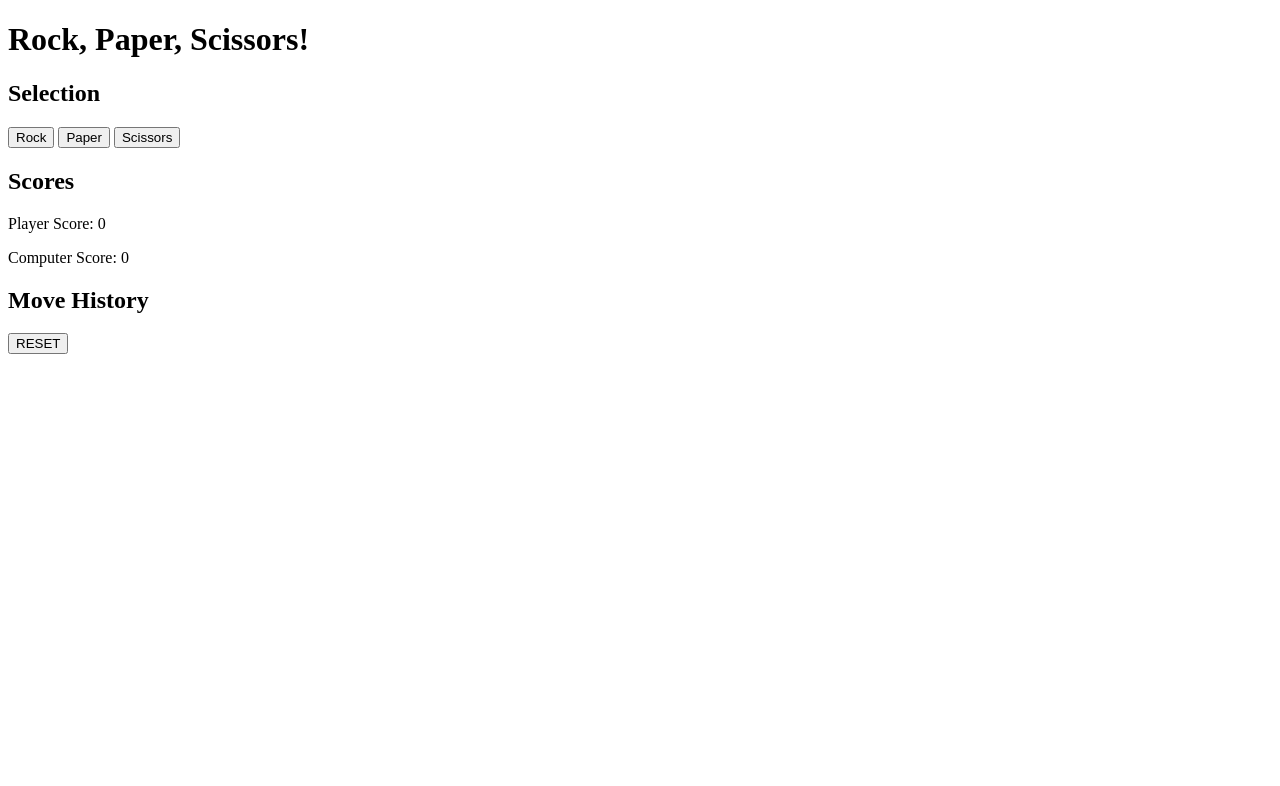
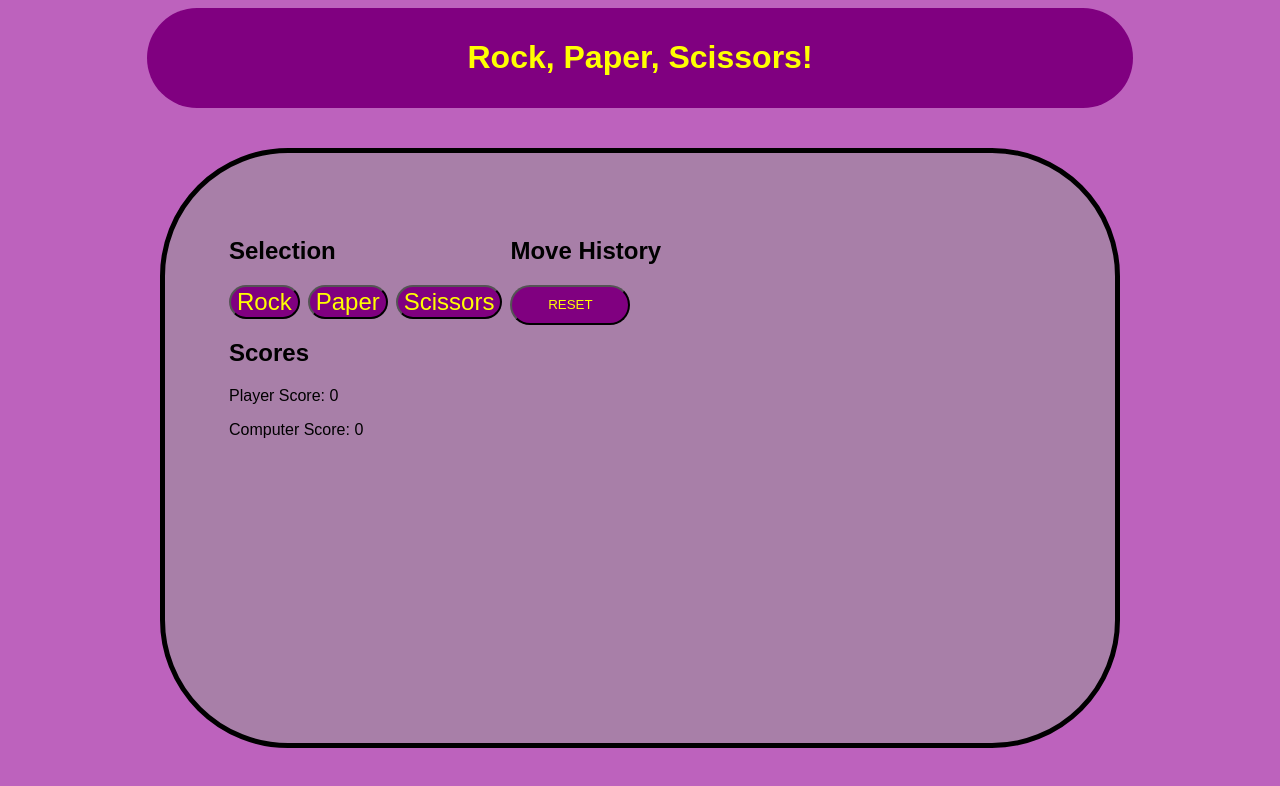
Before and after one commit to TEKKSUNN/rps-project, a plain HTML site: page index.html in a window 1280 px wide. Drawn offline with Linux system fonts and the light colour scheme.

Commit message:
Style webpage

```diff
--- a/index.html
+++ b/index.html
@@ -3,26 +3,34 @@
     <head>
         <meta charset="UTF-8" lang="en">
         <title>Rock Paper Scissors</title>
+        <link rel="stylesheet" href="./style.css">
         <script src="./script.js" defer></script>
     </head>
     <body>
         <header>
             <h1>Rock, Paper, Scissors!</h1>
         </header>
+
+        <main>
+            <div class="column">
+                <h2>Selection</h2>
                 <div id="buttons">
-            <h2>Selection</h2>
                     <button class="btn" id="rock">Rock</button>
                     <button class="btn" id="paper">Paper</button>
                     <button class="btn" id="scissors">Scissors</button>
                 </div>
-        <div id="results">
+                <div id="scores">
                     <h2>Scores</h2>
                     <p>Player Score: <span id="player-score">0</span></p>
                     <p>Computer Score: <span id="computer-score">0</span></p>
+                </div>
+            </div>
+            <div id="results">
                 <h2>Move History</h2>
                 <button id="reset">RESET</button>
                 <div id="move-history">
                 </div>
             </div>
+        </main>
     </body>
 </html>
--- a/script.js
+++ b/script.js
@@ -66,6 +66,7 @@ function playRound(humanChoice, computerChoice)
     }
     roundCount++;
     const moveLog = document.createElement('div');
+    moveLog.classList = "move-logs";
     const resultText = document.createElement('p');
     let showMoves = () => {
         console.log(`You played ${humanChoice}, computer played ${computerChoice}`);
@@ -80,6 +81,9 @@ function playRound(humanChoice, computerChoice)
         moveLog.appendChild(computerMove);
         moveLog.appendChild(resultText);
         moveHistory.insertBefore(moveLog, moveHistory.firstChild);
+        if (roundCount > 3) {
+            moveHistory.removeChild(moveHistory.lastElementChild);
+        }
     };
     let showWin = () => {
         console.log("WIN!");
--- /dev/null
+++ b/style.css
@@ -0,0 +1,82 @@
+* {
+    font-family: sans-serif;
+}
+
+button {
+    display: inline-block;
+    background-color: purple;
+    color: yellow;
+    border-radius: 2vw;
+}
+
+body {
+    background-color: rgb(189, 98, 189);
+    display: flex;
+    justify-content: center;
+    align-items: center;
+    flex-direction: column;
+}
+header {
+    display: flex;
+    background-color: purple;
+    border-radius: 50rem;
+    align-items: center;
+    justify-content: center;
+    padding: 10px 25vw;
+    margin-bottom: 5vh;
+    color: yellow;
+}
+
+main {
+    display: flex;
+    flex-direction: row;
+    flex-wrap: wrap;
+    background-color: rgb(168, 127, 168);
+    border: 5px solid black;
+    border-radius: 10vw;
+    height: 75vh;
+    width: 75vw;
+    padding: 5vw;
+    box-sizing: border-box;
+    gap: 8px;
+}
+
+main #buttons {
+    display: flex;
+    flex-direction: row;
+    flex: 1;
+    gap: 8px;
+}
+
+main #buttons .btn {
+    font-size: 24px;
+}
+
+main #results {
+    display: flex;
+    flex-direction: column;
+    flex-wrap: wrap;
+    flex: 1;
+}
+
+main #results button#reset {
+    height: 2.5rem;
+    width: 7.5rem;
+    box-sizing: border-box;
+    margin-bottom: 8px;
+}
+
+main #results div#move-history {
+    display: flex;
+    flex-wrap: 1;
+    flex: 1;
+    gap: 8px;
+}
+
+main #results div#move-history .move-logs {
+    background-color: purple;
+    color: yellow;
+    border: 5px solid black;
+    border-radius: 10px;
+    padding: 8px;
+}
```
Lines whose indentation alone changed are shown as unchanged.
